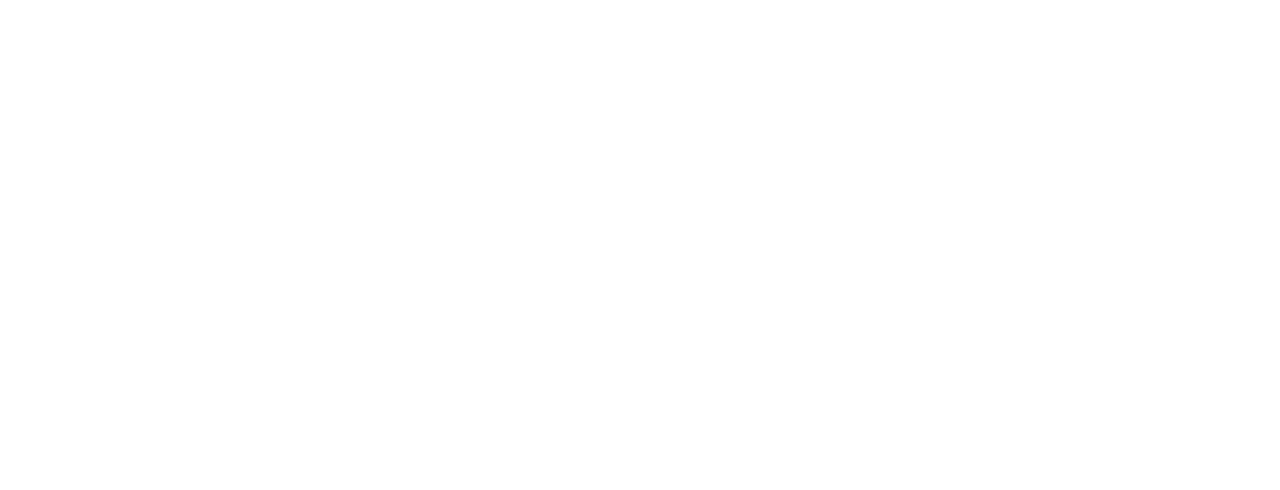
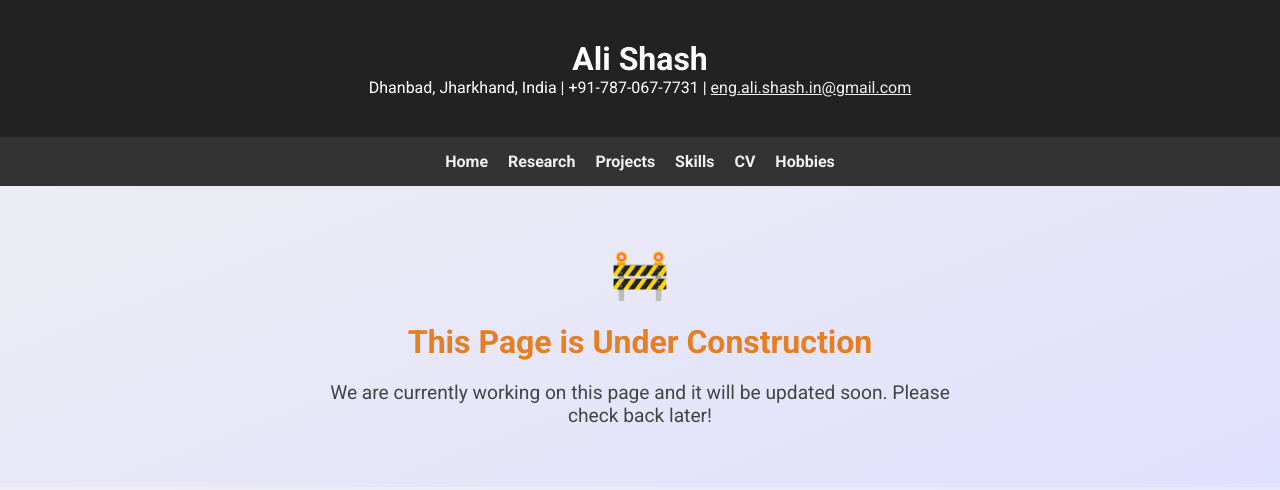
Before and after one commit to aliibraheemshash/shash, a plain HTML site: page about.html in a window 1280 px wide. Drawn offline with Linux system fonts and the light colour scheme.

Commit message:
Update about.html

```diff
--- a/about.html
+++ b/about.html
@@ -1,10 +1,113 @@
 <!DOCTYPE html>
 <html lang="en">
-<head>
-    <meta charset="UTF-8">
-    <title>Title</title>
-</head>
-<body>
+  <head>
+    <meta charset="UTF-8" />
+    <title>Ali Shash | Page In Progress</title>
+    <link
+      href="https://fonts.googleapis.com/css2?family=Roboto:wght@400;700&display=swap"
+      rel="stylesheet"
+    />
+    <style>
+      * {
+        margin: 0;
+        padding: 0;
+        box-sizing: border-box;
+      }
 
-</body>
+      body {
+        font-family: "Roboto", sans-serif;
+        background: linear-gradient(to bottom right, #f0f0f0, #e0e0ff);
+        overflow-x: hidden;
+      }
+
+      header {
+        width: 100vw;
+        background-color: #222;
+        color: white;
+        padding: 40px 20px;
+        text-align: center;
+      }
+
+      nav {
+        width: 100vw;
+        background-color: #333;
+        display: flex;
+        justify-content: center;
+        flex-wrap: wrap;
+        gap: 20px;
+        padding: 15px 10px;
+      }
+
+      nav a {
+        color: #f0f0f0;
+        text-decoration: none;
+        font-weight: bold;
+        transition: color 0.3s;
+      }
+
+      nav a:hover {
+        color: #ffcc00;
+      }
+
+      .under-construction {
+        padding: 60px 20px;
+        text-align: center;
+        max-width: 700px;
+        margin: auto;
+      }
+
+      .under-construction h2 {
+        font-size: 2em;
+        color: #e67e22;
+        margin-bottom: 20px;
+      }
+
+      .under-construction p {
+        font-size: 1.2em;
+        color: #444;
+      }
+
+      .emoji {
+        font-size: 3em;
+        margin-bottom: 20px;
+      }
+
+      @media (max-width: 768px) {
+        nav {
+          flex-direction: column;
+          align-items: center;
+        }
+      }
+    </style>
+  </head>
+  <body>
+    <header>
+      <h1>Ali Shash</h1>
+      <p>
+        Dhanbad, Jharkhand, India | +91-787-067-7731 |
+        <a href="mailto:eng.ali.shash.in@gmail.com" style="color: #f0f0f0"
+          >eng.ali.shash.in@gmail.com</a
+        >
+      </p>
+    </header>
+
+    <nav>
+      <a href="index.html">Home</a>
+
+      <a href="research.html">Research</a>
+      <a href="projects.html">Projects</a>
+      <a href="skills.html">Skills</a>
+      <a href="cv.html">CV</a>
+      <a href="hobbies.html">Hobbies</a>
+    </nav>
+
+    <div class="under-construction">
+      <div class="emoji">🚧</div>
+      <h2>This Page is Under Construction</h2>
+      <p>
+        We are currently working on this page and it will be updated soon.
+        Please check back later!
+      </p>
+    </div>
+  </body>
 </html>
```
